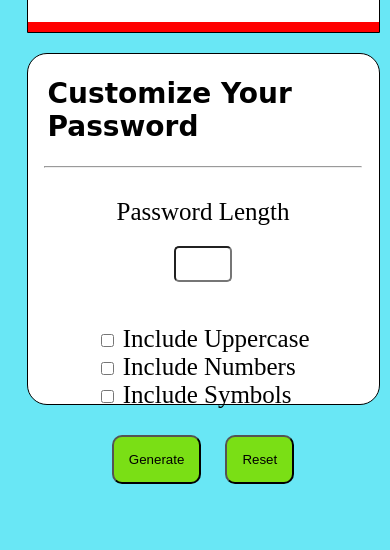
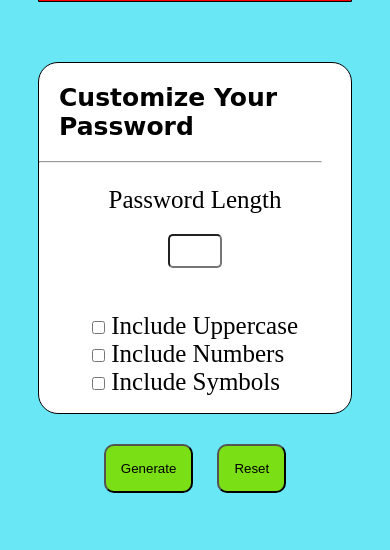
Before and after one commit to Souptikpatra/Password-Generator, a plain HTML site: page index.html in a window 390 px wide. Shown: the part 310-860 px from the top of the page. Drawn offline with Linux system fonts and the light colour scheme.

Commit message:
some bug fixes

```diff
--- a/index.html
+++ b/index.html
@@ -8,7 +8,7 @@
 </head>
 <body>
         <div id="container">
-            <h1>Welcome To Password Generator by Souptik</h1>
+            <h1 style="margin-bottom: 40px;">Welcome To Password Generator by Souptik</h1>
 <!-- --------------------------------------------------------------------------- -->
             <div id="output-box">
                 <div id="output">
@@ -26,7 +26,6 @@
                     <!--color change to green when output does-->
                 </div>
             </div>
-
 <!-- ----------------------------------------------------------------------- -->
             <div id="customize-box">
                 <h2>Customize Your Password</h2>
--- a/style.css
+++ b/style.css
@@ -1,5 +1,10 @@
-
+*{
+    padding: 0px;
+    margin: 0px
+}
 body{
+    padding: 0px;
+    margin: 0px;
     width: 100vw;
     height: 100vh;
     display: flex;
@@ -69,7 +74,7 @@ body{
 #customize-box > h2{
     font-size: 28px;
     font-family: cursive;
-    margin-left: 20px;
+   margin: 20px;
 }
 #customize-container{
     width: 100%;
@@ -117,33 +122,22 @@ body{
 }
 
 
-
-@media (max-width: 768px) {
-    body {
-        flex-direction: column;
+@media screen and (max-width: 728px) {
+    #customize-container{
+        display: grid;
+        grid-template-columns: auto;
+        grid-template-rows: 1fr 1fr;
+        grid-template-areas:
+            "top"
+            "bottom";
     }
-    #container {
-        width: 90%;
-        height: auto;
+    #length-selector{
+        grid-area: top;
     }
-    #output-box {
-        width: 100%;
+    #custom-option{
+        grid-area: bottom;
     }
-    #customize-box {
-        width: 100%;
-        margin-top: 20px;
+    #container >h1 , #customize-box > h2 {
+        font-size: 25px;
     }
-    #customize-container {
-        grid-template-columns: 1fr;
-        grid-template-rows: auto auto;
-        grid-template-areas:
-            "left"
-            "right";
-    }
-    #length-selector, #custom-option {
-        width: 100%;
-    }
-    #copy-btn {
-        width: 30%;
-    }
-}
+  }
```
